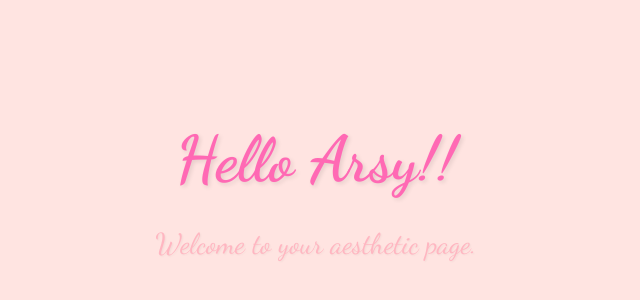
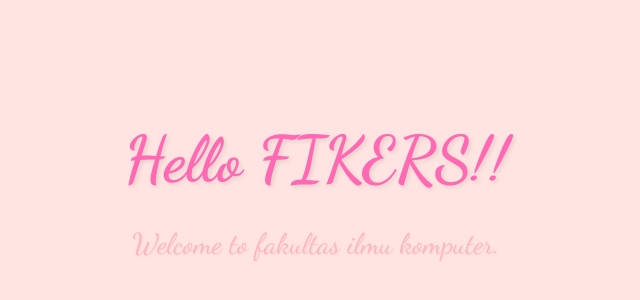
Before and after one commit to giskabeningstara/vercel-app-arsy-23421125, a plain HTML site: page index.html in a window 1280 px wide. Shown: the part 42-342 px from the top of the page, without its empty margins (324-964 px from the left). Drawn offline with Linux system fonts and the light colour scheme.

Commit message:
Update index.html

```diff
--- a/index.html
+++ b/index.html
@@ -29,8 +29,8 @@
   </style>
 </head>
 <body>
-  <h1>Hello Arsy!!</h1>
-  <p>Welcome to your aesthetic page.</p>
+  <h1>Hello FIKERS!!</h1>
+  <p>Welcome to fakultas ilmu komputer.</p>
 </body>
 
 </html>
```
